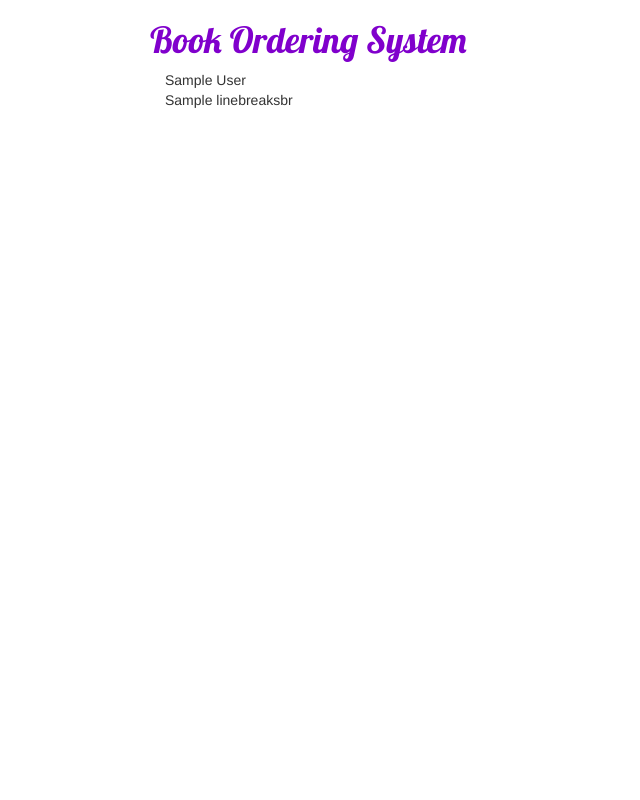
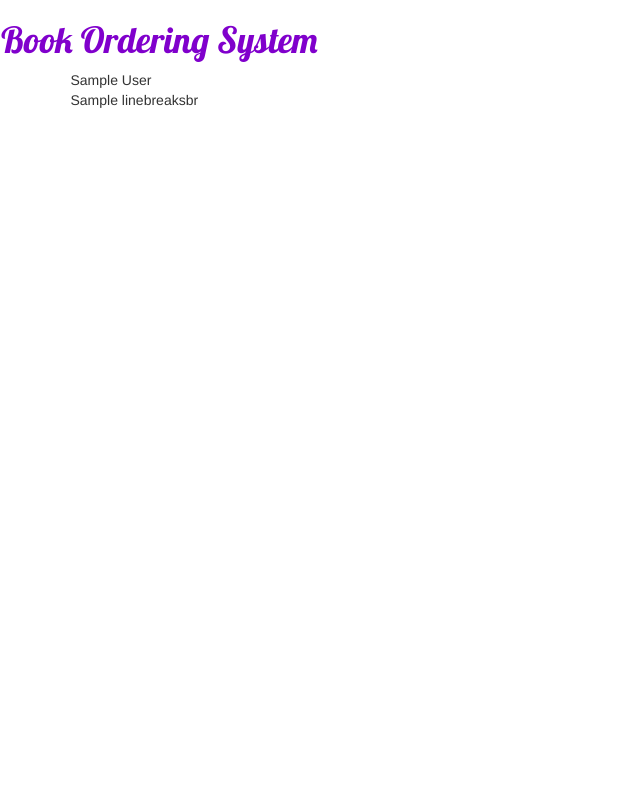
Before and after one commit to RobNichols17/books, a Django app: template myapp/templates/myapp/author_list.html in a window 1280 px wide. Shown: the whole page, without its empty margins (0-640 px from the left). Run offline with Django 3.2, Linux system fonts and the light colour scheme; the template is opened without the code that fills it: most values are stand-ins (such as "Sample title", 1, 10 or a date in 2020); some libraries are stand-ins or nearby versions.

Commit message:
Updated styles

```diff
--- a/myapp/static/css/myapp.css
+++ b/myapp/static/css/myapp.css
@@ -3,5 +3,5 @@ h1 a, h2 a {
     font-family: 'Lobster';
 }
 body {
-    padding-left: 150px;
+    padding-left: 1px;
 }
```
